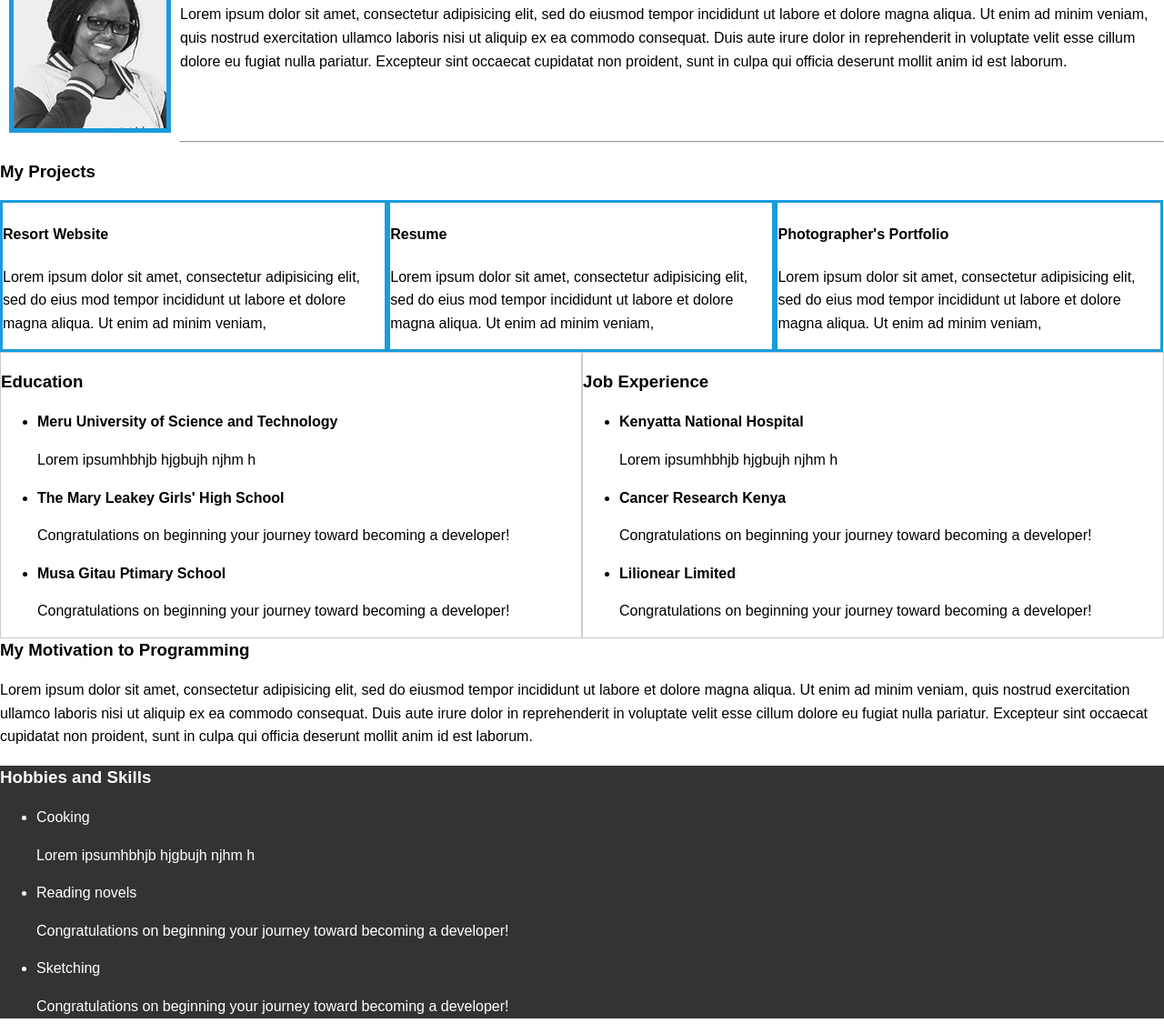
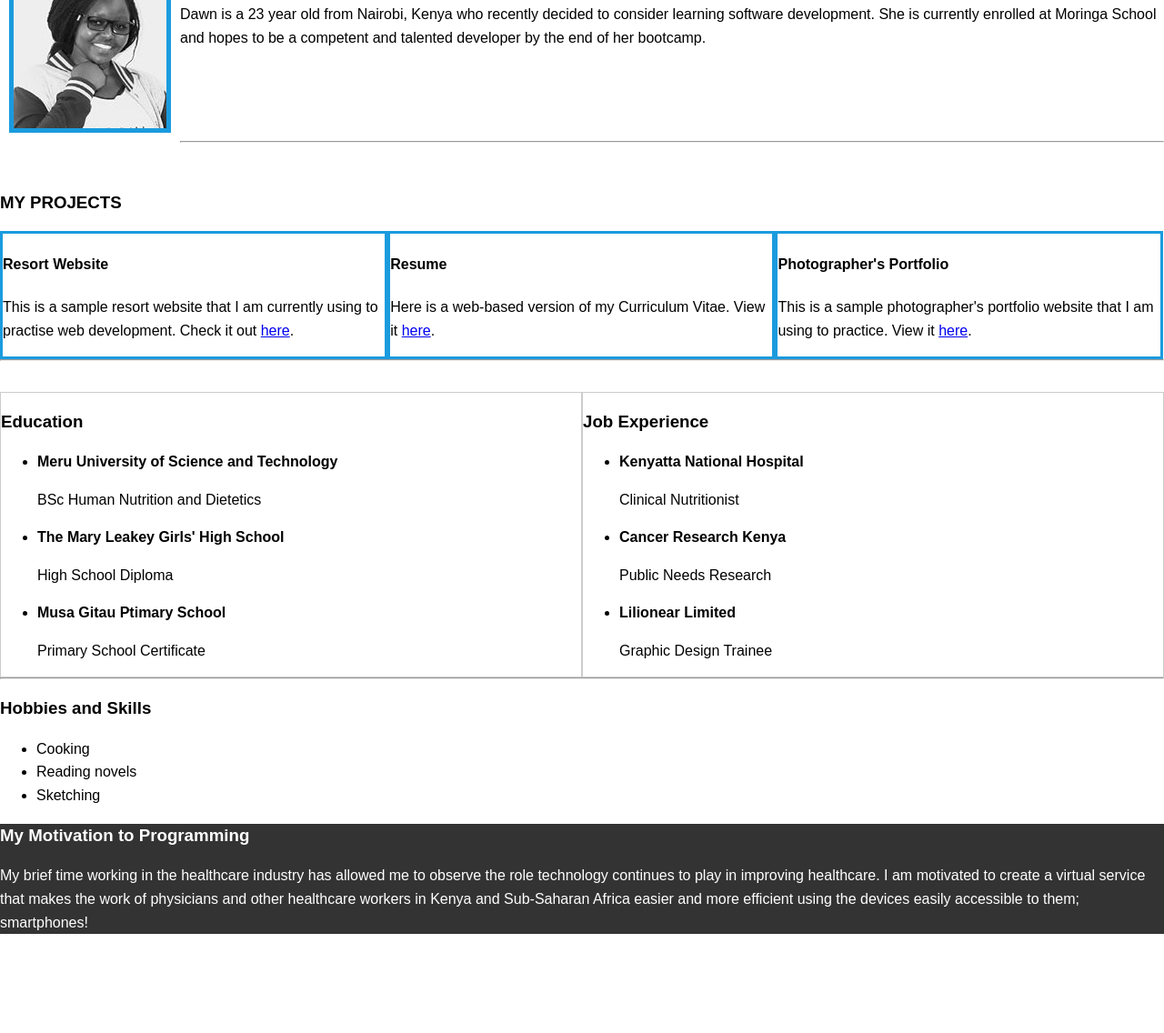
Before and after one commit to DawnDesign7/my-portfolio, a plain HTML site: page index.html in a window 1280 px wide. Shown: the part 248-1384 px from the top of the page at 91% size. After the commit the page ends 1291 px from the top, so only its background shows below. Drawn offline with Linux system fonts and the light colour scheme.

Commit message:
Replace filler text with actual text

```diff
--- a/index.html
+++ b/index.html
@@ -8,48 +8,50 @@
 
 <!--Intro-->
   <body>
-    <h1 id="header">My Portfolio</h1>
+    <h1 id="header">MY PORTFOLIO</h1>
     <img src="img/dawn.jpg" alt="A Photo of Dawn" class="textwrap">
       <h2>Dawn M. Ndemo</h2>
-      <p>Lorem ipsum dolor sit amet, consectetur adipisicing elit, sed do eiusmod tempor incididunt ut labore et dolore magna aliqua. Ut enim ad minim veniam, quis nostrud exercitation ullamco laboris nisi ut aliquip ex ea commodo consequat. Duis aute irure dolor in reprehenderit in voluptate velit esse cillum dolore eu fugiat nulla pariatur. Excepteur sint occaecat cupidatat non proident, sunt in culpa qui officia deserunt mollit anim id est laborum.</p>
-
+      <p>Dawn is a 23 year old from Nairobi, Kenya who recently decided to consider
+        learning software development. She is currently enrolled at Moringa School and
+        hopes to be a competent and talented developer by the end of her bootcamp. </p>
+<br><br><br>
+<hr>
 <br>
-<br>
-
-<hr>
 <!--Projects Section-->
-    <h3>My Projects</h3>
+    <h3>MY PROJECTS</h3>
       <div class="block">
         <h4>Resort Website</h4>
-        <p>Lorem ipsum dolor sit amet, consectetur adipisicing elit, sed do eius
-        mod tempor incididunt ut labore et dolore magna aliqua. Ut enim ad minim veniam,
+        <p>This is a sample resort website that I am currently using to practise
+          web development. Check it out <a href="#">here</a>.
       </p>
       </div>
 
      <div class="block">
         <h4>Resume</h4>
-        <p>Lorem ipsum dolor sit amet, consectetur adipisicing elit, sed do eius
-        mod tempor incididunt ut labore et dolore magna aliqua. Ut enim ad minim veniam,
+        <p>Here is a web-based version of my Curriculum Vitae. View it
+          <a href="#">here</a>.
         </p>
       </div>
 
       <div class="block">
         <h4>Photographer's Portfolio</h4>
-        <p>Lorem ipsum dolor sit amet, consectetur adipisicing elit, sed do eius
-        mod tempor incididunt ut labore et dolore magna aliqua. Ut enim ad minim veniam,
+        <p>This is a sample photographer's portfolio website that I am using
+          to practice. View it <a href="#">here</a>.
         </p>
       </div>
-<br>
+
+<br><hr><br>
+
 <!--Education-->
       <div class="box1">
         <h3>Education</h3>
           <ul>
             <li><strong>Meru University of Science and Technology</strong></li>
-              <p>Lorem ipsumhbhjb hjgbujh njhm h</p>
+              <p>BSc Human Nutrition and Dietetics</p>
             <li><strong>The Mary Leakey Girls' High School</strong></li>
-              <p>Congratulations on beginning your journey toward becoming a developer!</p>
+              <p>High School Diploma</p>
             <li><strong>Musa Gitau Ptimary School</strong></li>
-              <p>Congratulations on beginning your journey toward becoming a developer!</p>
+              <p>Primary School Certificate</p>
           </ul>
       </div>
 
@@ -58,33 +60,33 @@
         <h3>Job Experience</h3>
           <ul>
             <li><strong>Kenyatta National Hospital</strong></li>
-              <p>Lorem ipsumhbhjb hjgbujh njhm h</p>
+              <p>Clinical Nutritionist</p>
             <li><strong>Cancer Research Kenya</strong></li>
-              <p>Congratulations on beginning your journey toward becoming a developer!</p>
+              <p>Public Needs Research</p>
             <li><strong>Lilionear Limited</strong></li>
-              <p>Congratulations on beginning your journey toward becoming a developer!</p>
+              <p>Graphic Design Trainee</p>
           </ul>
         </div>
 
-
-<!--Motivation-->
+<br><hr>
+<!--Interests-->
         <div class="box2">
-          <h3>My Motivation to Programming</h3>
-          <p>Lorem ipsum dolor sit amet, consectetur adipisicing elit, sed do eiusmod tempor incididunt ut labore et dolore magna aliqua. Ut enim ad minim veniam, quis nostrud exercitation ullamco laboris nisi ut aliquip ex ea commodo consequat. Duis aute irure dolor in reprehenderit in voluptate velit esse cillum dolore eu fugiat nulla pariatur. Excepteur sint occaecat cupidatat non proident, sunt in culpa qui officia deserunt mollit anim id est laborum.</p>
-        </div>
-
-<!--Interests-->
-        <div class="box3">
           <h3>Hobbies and Skills</h3>
           <ul>
             <li>Cooking</li>
-              <p>Lorem ipsumhbhjb hjgbujh njhm h</p>
             <li>Reading novels</li>
-              <p>Congratulations on beginning your journey toward becoming a developer!</p>
             <li>Sketching</li>
-              <p>Congratulations on beginning your journey toward becoming a developer!</p>
           </ul>
         </div>
 
+<!--Motivation-->
+        <div class="box3">
+          <h3>My Motivation to Programming</h3>
+          <p>My brief time working in the healthcare industry has allowed me to observe
+          the role technology continues to play in improving healthcare. I am motivated
+          to create a virtual service that makes the work of physicians and other healthcare
+          workers in Kenya and Sub-Saharan Africa easier and more efficient  using the devices
+          easily accessible to them; smartphones!</p>
+
   </body>
 </html>
```
